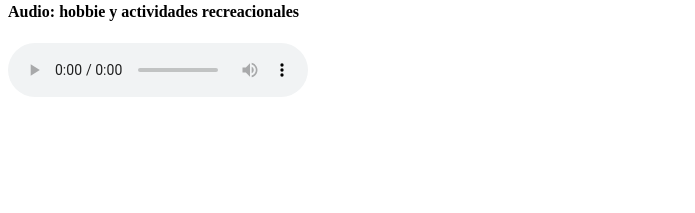
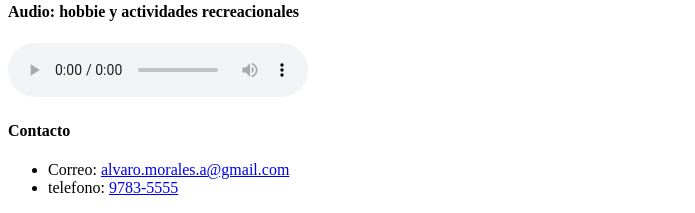
Before and after one commit to alvaromoralesa/fundamentodehtml, a plain HTML site: page experiencia.html in a window 1280 px wide. Shown: the part 1087-1300 px from the top of the page, without its empty margins (0-695 px from the left). Before the commit the page ends 1196 px from the top, so only its background shows below. Drawn offline with Linux system fonts and the light colour scheme.

Commit message:
quitados comentarios de guia y añadido footer final
además modificaciones en la  identación

```diff
--- a/experiencia.html
+++ b/experiencia.html
@@ -34,7 +34,6 @@
 			<li><a href="educacion.html">Educacion</a></li>
 			<li><a href="experiencia.html">Experiencia</a></li>
 		</ul>
-		<!- insertar ,6 ,7 ,8. ->
 		<!-- 5.- titulo h1 -->
 		<h1>Experiencia</h1>
 		<!-- 6.- video -->
@@ -44,6 +43,13 @@
 		<!-- 7 audio -->
 		<h4>Audio: hobbie y actividades recreacionales</h4>
 		<audio src="res/hobbies.m4a" controls title="hobbie y actividades recreacionales"></audio>
-
+		<!-- 8 footer -->
+		<footer>
+			<h4>Contacto</h4>
+				<ul>
+					<li>Correo:  <a href="mailto:alvaro.morales.a@gmail.com">alvaro.morales.a@gmail.com</a></li>
+					<li>telefono: <a href="tel:+56997835555">9783-5555</a></li>
+				</ul>
+		</footer>
 	</body>
 </html>
```
Also changed, not shown: educacion.html (+1 -1 lines).
